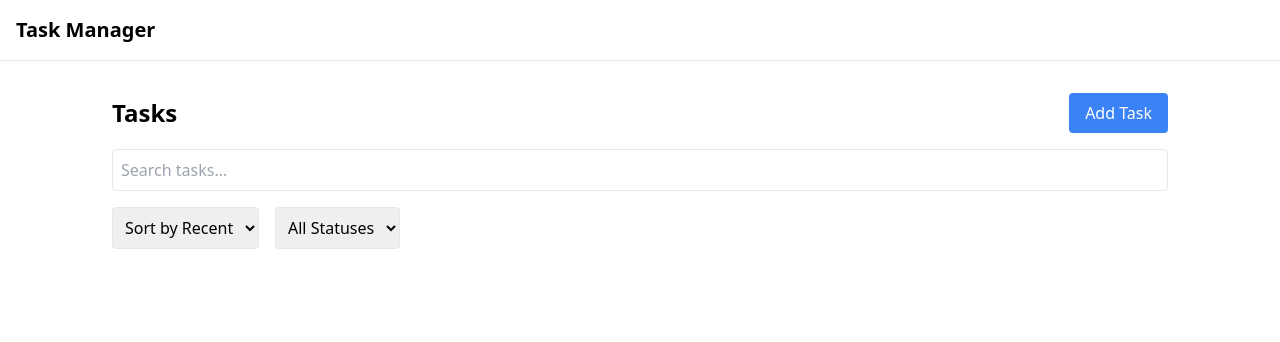
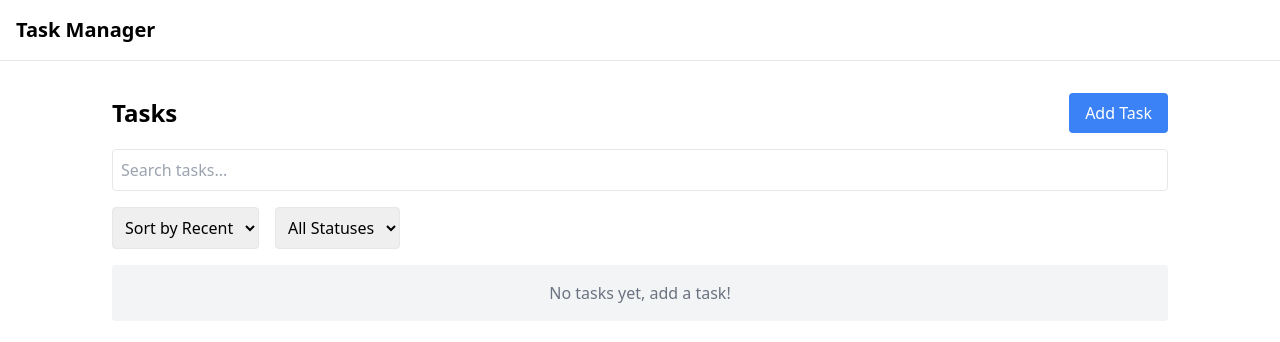
Before and after one commit to NeerajaGurram/todolist, a Next.js app: page /home in a window 1280 px wide. Shown: the top 342 px of the page. Built offline with nearby package versions, Linux system fonts and the light colour scheme.

Commit message:
Update page.jsx

```diff
--- a/app/home/page.jsx
+++ b/app/home/page.jsx
@@ -167,7 +167,8 @@ export default function Home() {
 
       {/* Task List */}
 <ul>
-        {sortedTasks.map((task) => (
+  {sortedTasks.length > 0 ? (
+    sortedTasks.map((task) => (
       <li
         key={task._id}
         className={`p-4 mb-2 rounded lg:mx-20 ${
@@ -187,7 +188,6 @@ export default function Home() {
             <p>Status: {task.status}</p>
             <p className="text-gray-500">{new Date(task.updatedAt).toLocaleString()}</p>
           </div>
-
         </div>
         <div className="mt-2 ml-14">
           <Link href={`/edit-task/${task._id}`} className="bg-blue-500 text-white mr-2 rounded p-1">
@@ -198,7 +198,12 @@ export default function Home() {
           </button>
         </div>
       </li>
-        ))}
+    ))
+  ) : (
+    <li className="p-4 mb-2 rounded lg:mx-20 bg-gray-100 text-center">
+      <p className="text-gray-500">No tasks yet, add a task!</p>
+    </li>
+  )}
 </ul>
     </div>
   );
```
Lines whose indentation alone changed are shown as unchanged.
